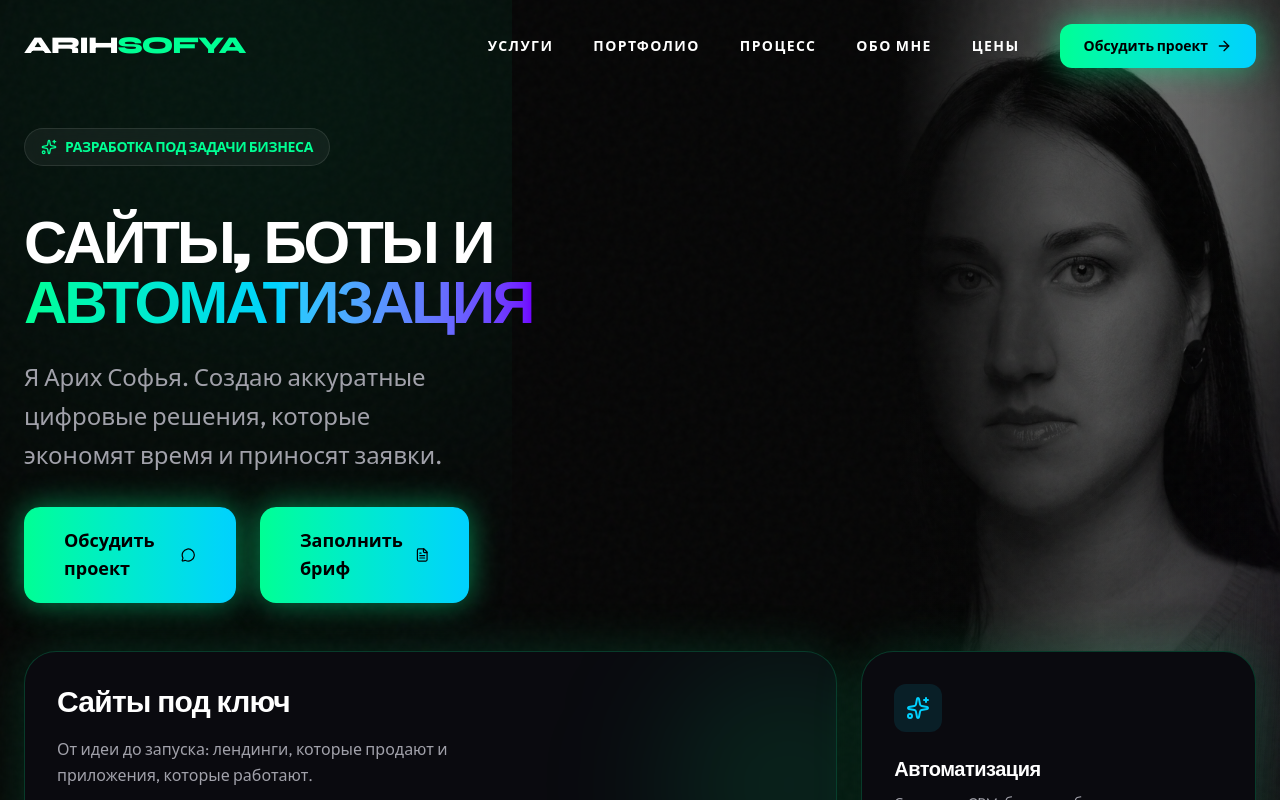
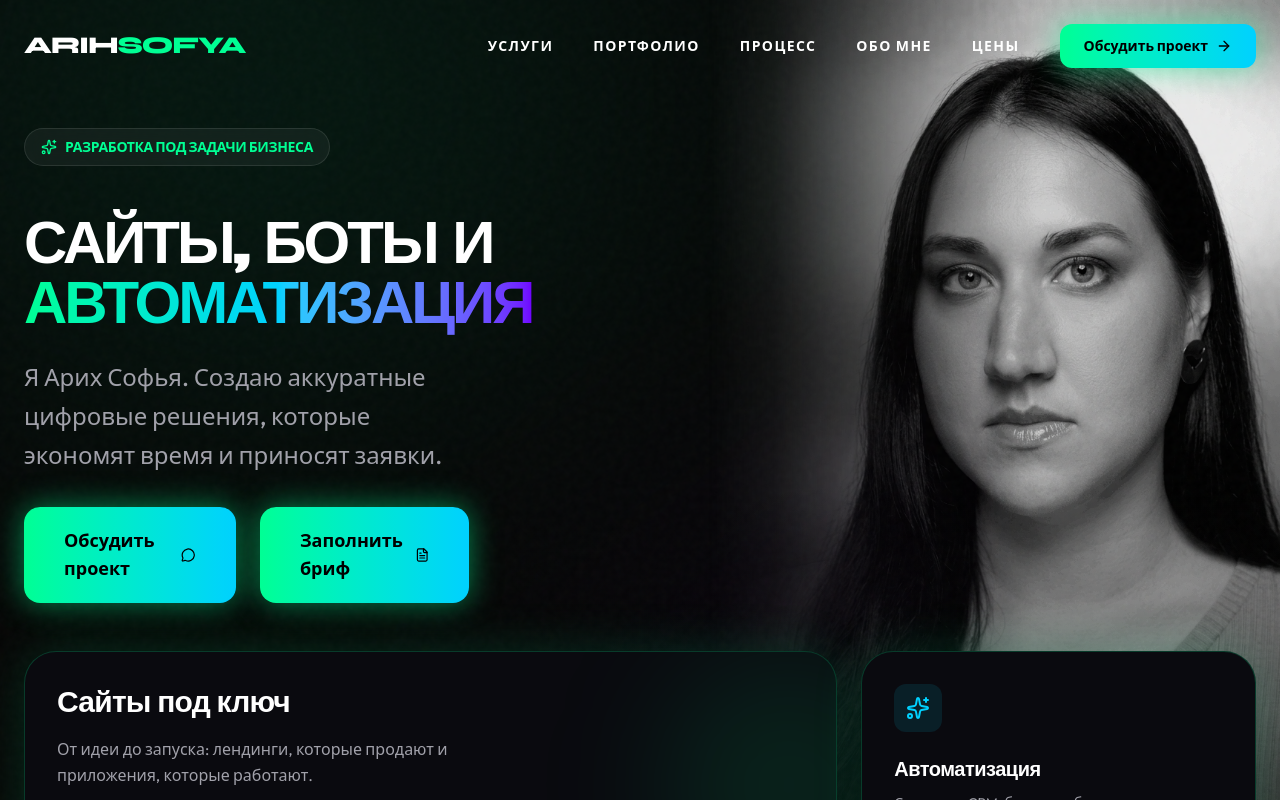
Before and after one commit to sonysha16-gif/arihsofya, a React (Vite) app: page / in a window 1280 px wide. Shown: the top 800 px of the page. Built offline with nearby package versions, Linux system fonts and the light colour scheme.

Commit message:
Fix: smooth blur for hero photo instead of dark overlay

```diff
--- a/src/components/Hero.tsx
+++ b/src/components/Hero.tsx
@@ -34,15 +34,14 @@ export default function Hero() {
             <img
               src="./photo.png"
               alt="Арих Софья"
-              className="w-full h-full object-cover object-right-top filter grayscale contrast-110 brightness-75 scale-[0.85] translate-x-[18%] origin-top"
+              className="w-full h-full object-cover object-right-top filter grayscale contrast-110 brightness-90 scale-[0.85] translate-x-[18%] origin-top"
               style={{
-                maskImage: 'linear-gradient(to right, transparent 0%, black 40%, black 60%, transparent 100%)',
-                WebkitMaskImage: 'linear-gradient(to right, transparent 0%, black 40%, black 60%, transparent 100%)'
+                maskImage: 'linear-gradient(to right, transparent 0%, rgba(0,0,0,0.1) 10%, black 50%)',
+                WebkitMaskImage: 'linear-gradient(to right, transparent 0%, rgba(0,0,0,0.1) 10%, black 50%)'
               }}
               referrerPolicy="no-referrer"
             />
             {/* Blending Gradients to hide seams */}
-            <div className="absolute inset-0 bg-gradient-to-r from-bg-main via-bg-main to-transparent opacity-0 lg:opacity-100" />
             <div className="absolute inset-0 bg-gradient-to-t from-bg-main via-transparent to-transparent" />
           </div>
         </div>
```
